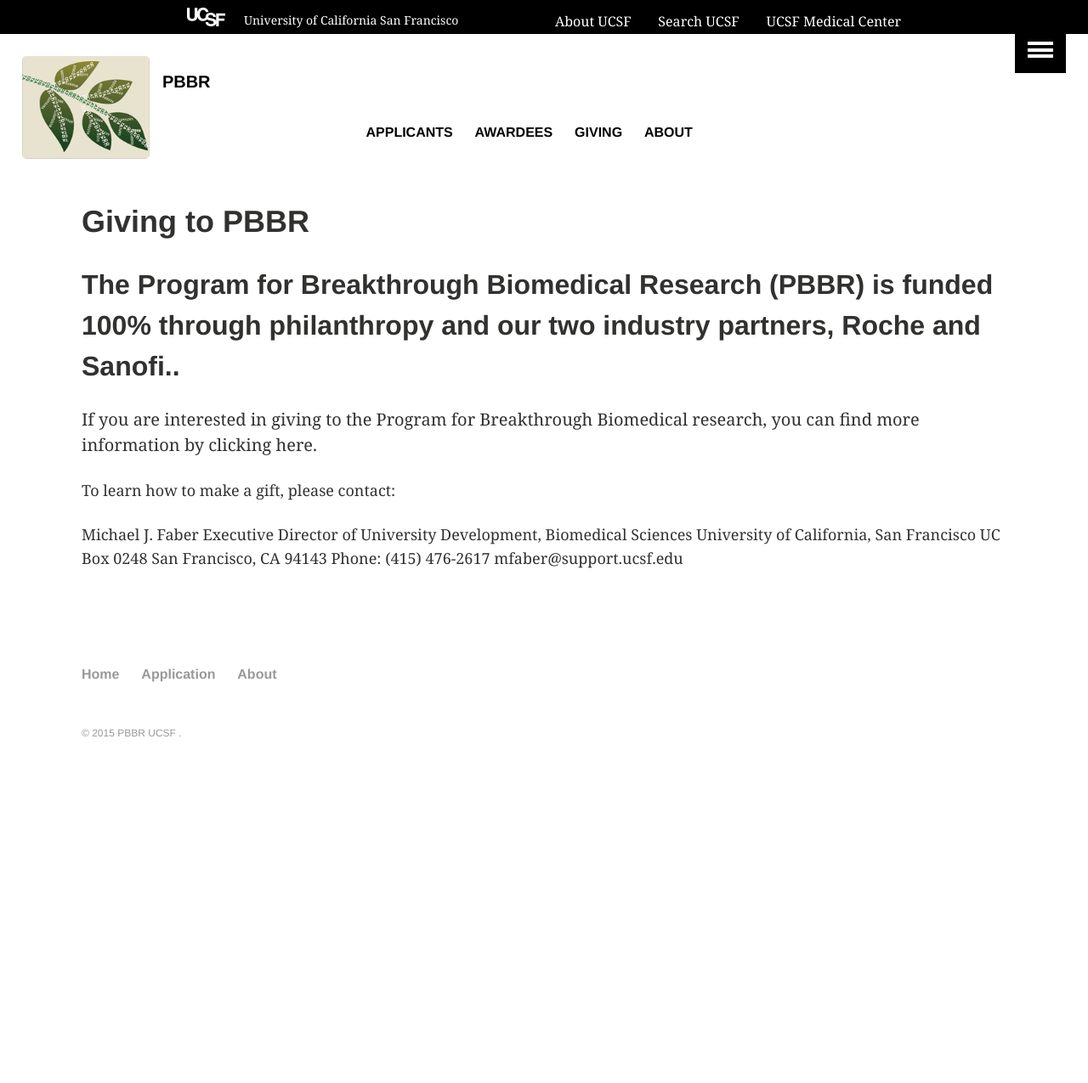
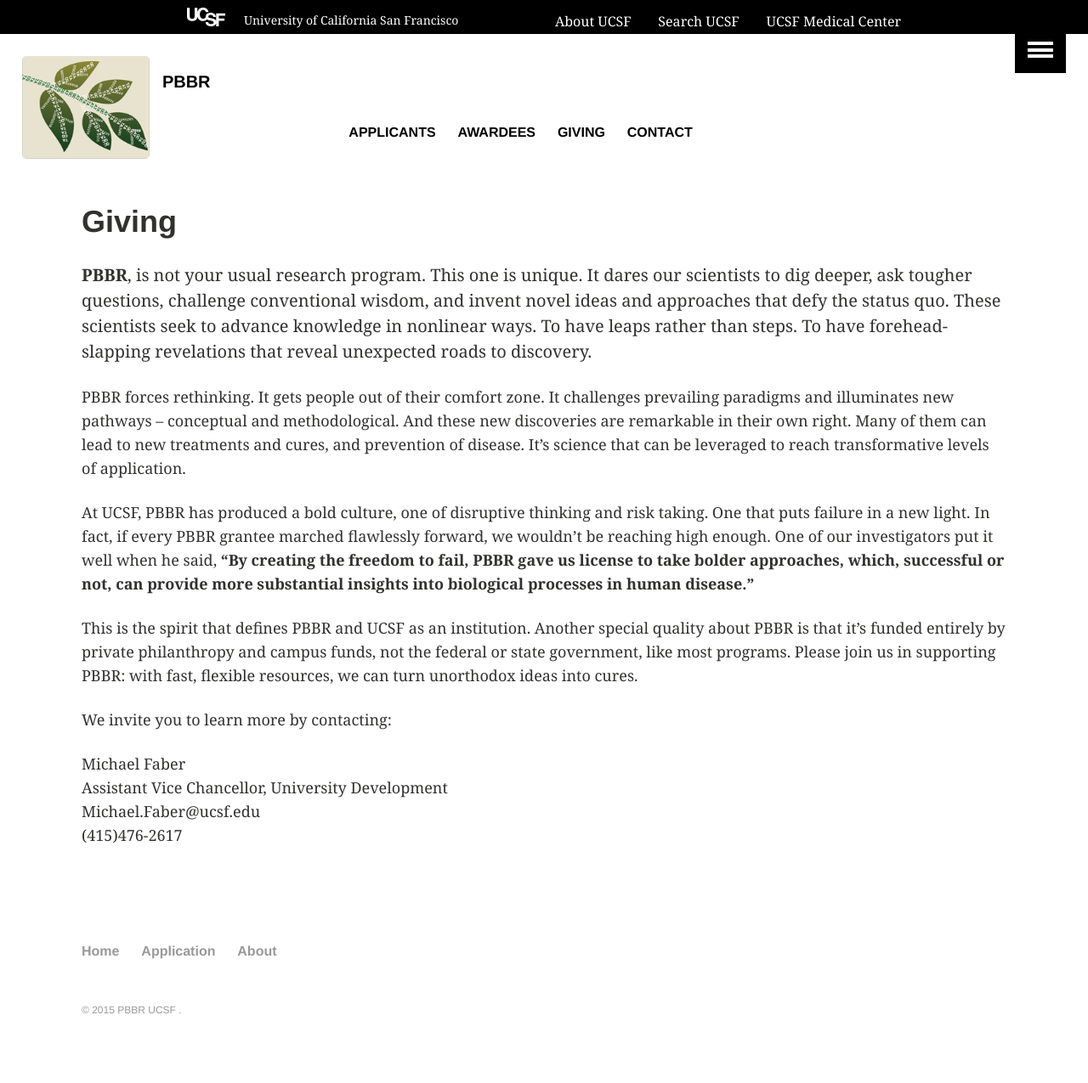
Before and after one commit to UCSF-CMP/pbbr, a Jekyll site: the page built from giving/index.md, in a window 1280 px wide. Shown: the whole page at 85% size. Built offline with Jekyll 4.4.1, drawn with Linux system fonts in a browser that asks for light colours; before the commit the page ends 949 px from its top, so only the background shows below that.

Commit message:
some updates from MikeF.

```diff
--- a/_data/navigation.yml
+++ b/_data/navigation.yml
@@ -15,7 +15,7 @@
   excerpt: "Learn about how you can help PBBR."
   image: giving.jpg
 
-- title: About
-  url: /about/
+- title: Contact
+  url: /contact/
   excerpt: "All about PBBR."
   image: leaf_genome.jpg
--- a/giving/index.md
+++ b/giving/index.md
@@ -1,9 +1,9 @@
 ---
 layout: archive
-title: "Giving to PBBR"
+title: "Giving"
 date: 2014-05-30T11:40:45-04:00
 modified:
-excerpt: "The Program for Breakthrough Biomedical Research (PBBR) is funded 100% through philanthropy and our two industry partners, Roche and Sanofi.."
+excerpt:
 tags: []
 image:
   feature:
@@ -11,15 +11,19 @@ image:
 ---
 
 
+**PBBR**, is not your usual research program. This one is unique. It dares our scientists to dig deeper, ask tougher questions, challenge conventional wisdom, and invent novel ideas and approaches that defy the status quo. These scientists seek to advance knowledge in nonlinear ways. To have leaps rather than steps. To have forehead-slapping revelations that reveal unexpected roads to discovery.
 
-If you are interested in giving to the Program for Breakthrough Biomedical research, you can find more information by clicking here.
+ PBBR forces rethinking. It gets people out of their comfort zone. It challenges prevailing paradigms and illuminates new pathways – conceptual and methodological. And these new discoveries are remarkable in their own right. Many of them can lead to new treatments and cures, and prevention of disease. It’s science that can be leveraged to reach transformative levels of application.
 
-To learn how to make a gift, please contact:
+At UCSF, PBBR has produced a bold culture, one of disruptive thinking and risk taking. One that puts failure in a new light. In fact, if every PBBR grantee marched flawlessly forward, we wouldn’t be reaching high enough. One of our investigators put it well when he said, **“By creating the freedom to fail, PBBR gave us license to take bolder approaches, which, successful or not, can provide more substantial insights into biological processes in human disease.”**
 
-Michael J. Faber
-Executive Director of University Development, Biomedical Sciences
-University of California, San Francisco
-UC Box 0248
-San Francisco, CA 94143
-Phone: (415) 476-2617
-mfaber@support.ucsf.edu
+This is the spirit that defines PBBR and UCSF as an institution.  Another special quality about PBBR is that it’s funded entirely by private philanthropy and campus funds, not the federal or state government, like most programs. Please join us in supporting PBBR: with fast, flexible resources, we can turn unorthodox ideas into cures.
+
+
+
+We invite you to learn more by contacting:
+
+Michael Faber<br>
+Assistant Vice Chancellor, University Development<br>
+Michael.Faber@ucsf.edu<br>
+(415)476-2617
```
Also changed, not shown: about/index.md (+22 -19 lines), contact/index.md (added, +37 -0 lines), fifteenyears.md (+3 -2 lines), Gemfile.lock, images/giving.jpg.
